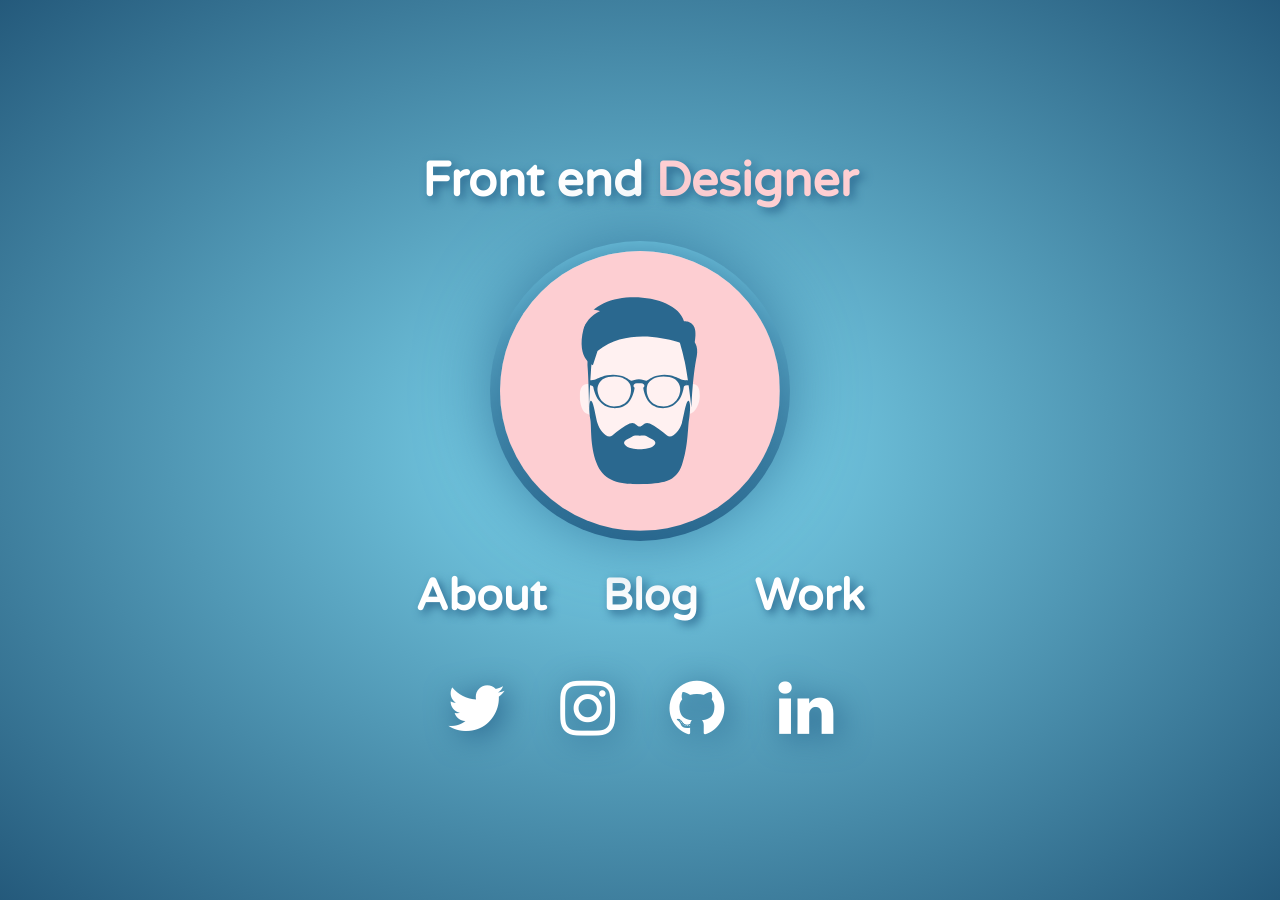
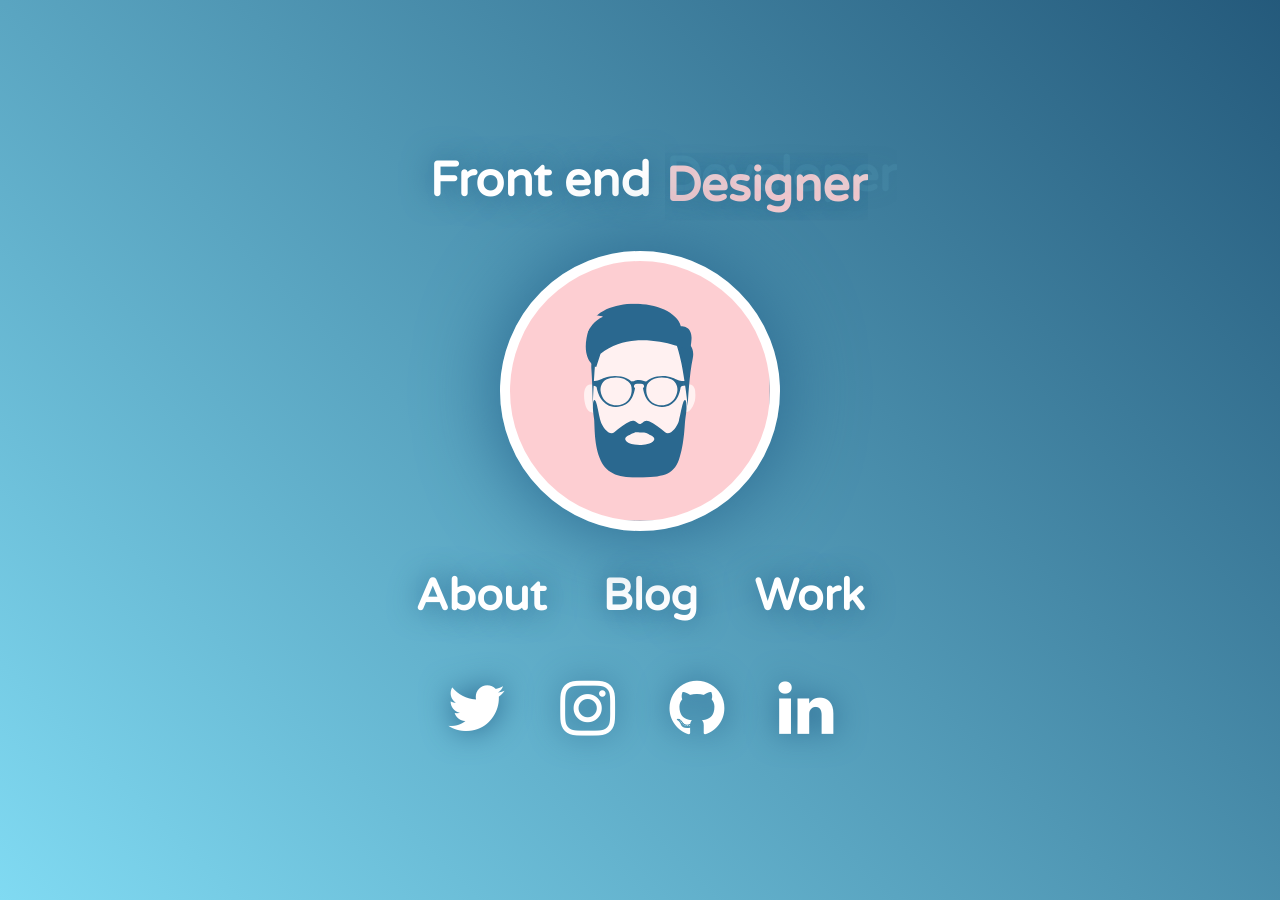
Before and after one commit to renopeno/renopeno.github.io, a Jekyll site: the page built from index.html, in a window 1280 px wide. Built offline with Jekyll 4.4.1, drawn with Linux system fonts in a browser that asks for light colours; nearby versions of some CDN libraries.

Commit message:
redesigned landing title, added animation

```diff
--- a/_sass/_animations.scss
+++ b/_sass/_animations.scss
@@ -0,0 +1,118 @@
+@-webkit-keyframes fade-in {
+  0% {
+      opacity: 0;
+  }
+  25% {
+      opacity: 0.5;
+      -webkit-transform: translateY(-30px);
+      transform: translateY(-30px);
+  }
+
+  50% {
+      opacity: 1;
+      -webkit-transform: translateY(0px);
+      transform: translateY(0px);
+  }
+  75% {
+      opacity: .5;
+      -webkit-transform: translateY(30px);
+      transform: translateY(30px);
+  }
+  100% {
+      opacity: 0;
+  }
+}
+.text-animated-one {
+    display:inline;
+    overflow: hidden;
+    position:absolute;
+    left: 15px;
+    -webkit-animation:fade-in 3s infinite;
+    color: $orange;
+}
+.text-animated-two {
+    opacity:0;
+    overflow: hidden;
+    display:inline;
+    position:absolute;
+    left: 15px;
+    -webkit-animation:fade-in 3s infinite;
+    -webkit-animation-delay:1.5s;
+    color: $blue-light;
+}
+
+.aggettivi{
+    display:inline;
+    position: relative;
+
+}
+
+
+
+
+
+
+
+
+
+
+
+
+
+
+/*
+.l-title-2 {
+  position: absolute;
+  left: 0%;
+  -webkit-animation: animateWord 3s linear infinite;
+  -ms-animation: animateWord 3s linear infinite;
+  animation: animateWord 3s linear infinite;
+  color: $blue-light;
+}
+.l-title-3 {
+  position: absolute;
+  left: 0%;
+  -webkit-animation: animateWord 3s linear infinite;
+  -ms-animation: animateWord 3s linear infinite;
+  animation: animateWord 3s linear infinite;
+  -webkit-animation-delay: 3s;
+  -ms-animation-delay: 3s;
+  animation-delay: 3s;
+  color: $orange;
+}
+
+
+
+@-webkit-keyframes animateWord {
+
+  0% {
+      opacity: 0;
+  }
+  2% {
+      opacity: 0;
+      -webkit-transform: translateY(-30px);
+      transform: translateY(-30px);
+  }
+  5% {
+      opacity: 1;
+      -webkit-transform: translateY(0px);
+      transform: translateY(0px);
+  }
+  17% {
+      opacity: 1;
+      -webkit-transform: translateY(0px);
+      transform: translateY(0px);
+  }
+  20% {
+      opacity: 0;
+      -webkit-transform: translateY(30px);
+      transform: translateY(30px);
+  }
+  80% {
+      opacity: 0;
+  }
+  100% {
+      opacity: 0;
+  }
+}
+*/
--- a/_sass/_landing.scss
+++ b/_sass/_landing.scss
@@ -1,6 +1,9 @@
+html {
+	height: 100%;
+}
 .l-body {
 	background: $landing-bg;
-	min-height: 100vh;
+	height: 100%;
 
 	display: -webkit-flex;
 	display: flex;
@@ -16,31 +19,19 @@
 	width: 280px;
 	background: url(../img/rm-v2.svg);
 	background-size: cover;
+	border: 10px solid $white;
 	border-radius: 50%;
 	margin: 0 auto;
 	box-shadow: 0 0 80px $blue-dark;
-	&::before {
-		content: '';
-		position:absolute;
-		top: -10px;
-		left: -10px;
-
-		background-image: linear-gradient($blue-light, $blue-dark);
-
-		width: 300px;
-	  height: 300px;
-		border-radius: 50%;
-
-	  z-index:-1;
-	}
 }
 .l-title {
 	font-family: $varela;
 	font-weight: 600;
 	color: $white;
-	text-shadow: 4px 4px 10px $blue-dark;
+	text-shadow: 0 0 30px $blue-dark;
 	margin-top: $margin-s;
 	margin-bottom: $margin-s;
+	margin-right: 200px;
 }
 .landing {
 		text-align: center;
@@ -63,9 +54,9 @@
 					font-size: $textSize-xxl;
 					font-weight: 600;
 					color: $white;
-					text-shadow: 4px 4px 10px $blue-dark;
+					text-shadow: 0 0 30px $blue-dark;
 					&:hover {
-						text-shadow: 8px 8px 15px $blue-dark;
+						text-shadow: 4px 4px 30px $blue-dark;
 						color: $white;
 						text-decoration: none;
 					}
@@ -82,7 +73,7 @@
 				font-size: $textSize-xl;
 				a {
 					transition: all .3s;
-					text-shadow: 5px 5px 30px $blue-dark;
+					text-shadow: 0 0 30px $blue-dark;
 					color: #fff;
 					padding: 0 25px;
 					font-size: $textSize-xl;
@@ -137,6 +128,10 @@
 		padding: 25px;
 	}
 
+	.l-title {
+		margin-right: 157px;
+	}
+
 	.landing {
 
 		nav ul li a {
@@ -158,6 +153,10 @@
 
 @media all and (max-width:550px) {
 
+	.l-title {
+		margin-right: 130px;
+	}
+
 	.landing {
 
 		nav ul li a {
@@ -176,3 +175,12 @@
 		}
 	}
 }
+
+@media all and (max-width:400px) {
+
+	.l-title {
+		font-size: $textSize-l;
+		margin-right: 130px;
+	}
+
+}
--- a/_sass/_variables.scss
+++ b/_sass/_variables.scss
@@ -85,7 +85,7 @@
 // Background gradients
 
 $header-bg: linear-gradient(10deg,$blue-dark,lighten($blue-light,10%));
-$landing-bg: radial-gradient($blue-light,darken($blue-dark,5%));
+$landing-bg: linear-gradient(45deg,$blue-light,darken($blue-dark,5%));
 
 
 // Text gradients
--- a/index.html
+++ b/index.html
@@ -1,8 +1,13 @@
 ---
 layout: landing
 ---
+  <h1 class="l-title">Front end
+    <div class="aggettivi">
+        <div class="text-animated-one">Designer</div>
+        <div class="text-animated-two">Developer</div>
+    </div>
+  </h1>
 
-<h1 class="l-title">Front end<span class="red"> Designer</span></h1>
 
 <div class="my-img"></div>
 
```
Also changed, not shown: _sass/_common.scss (+5 -5 lines).
